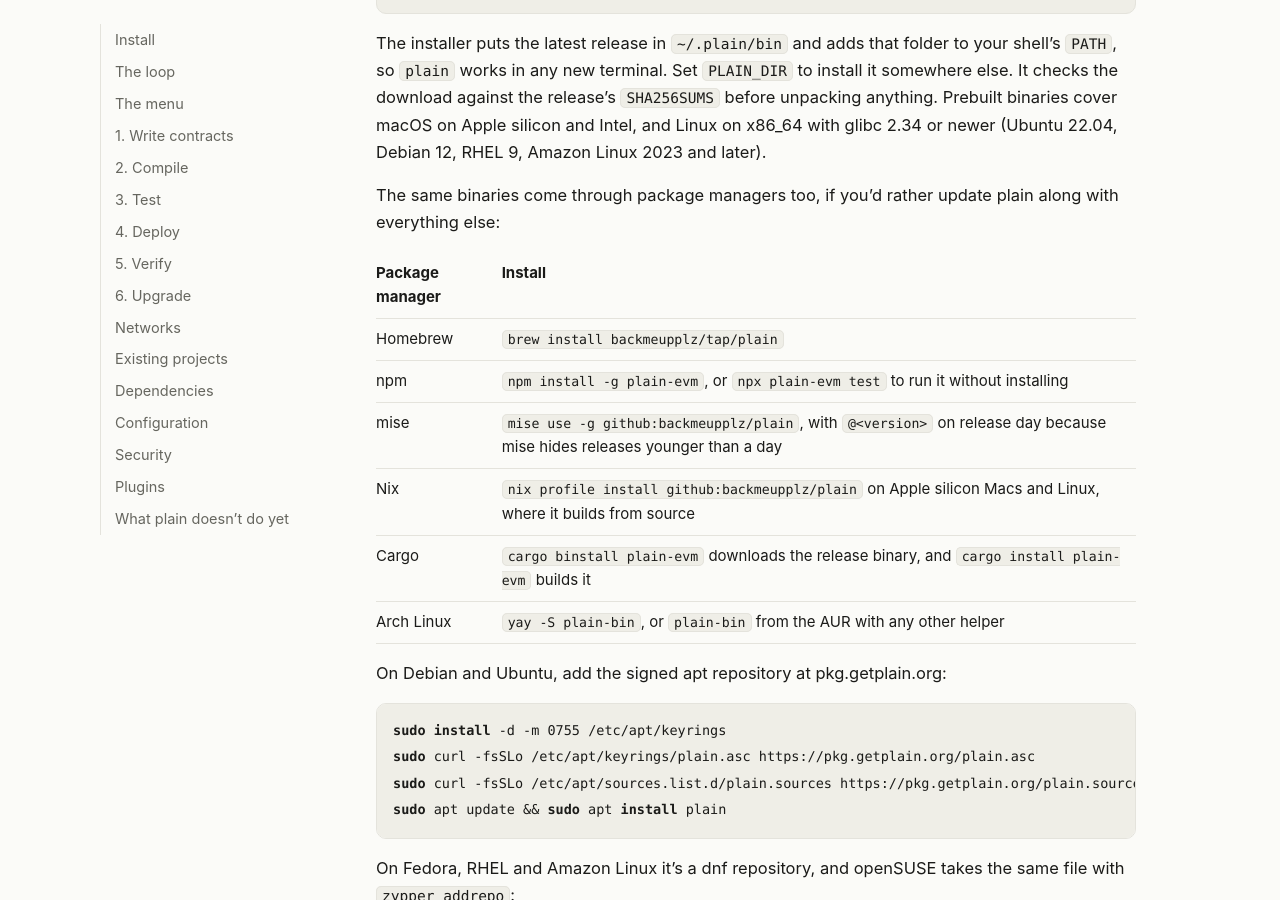
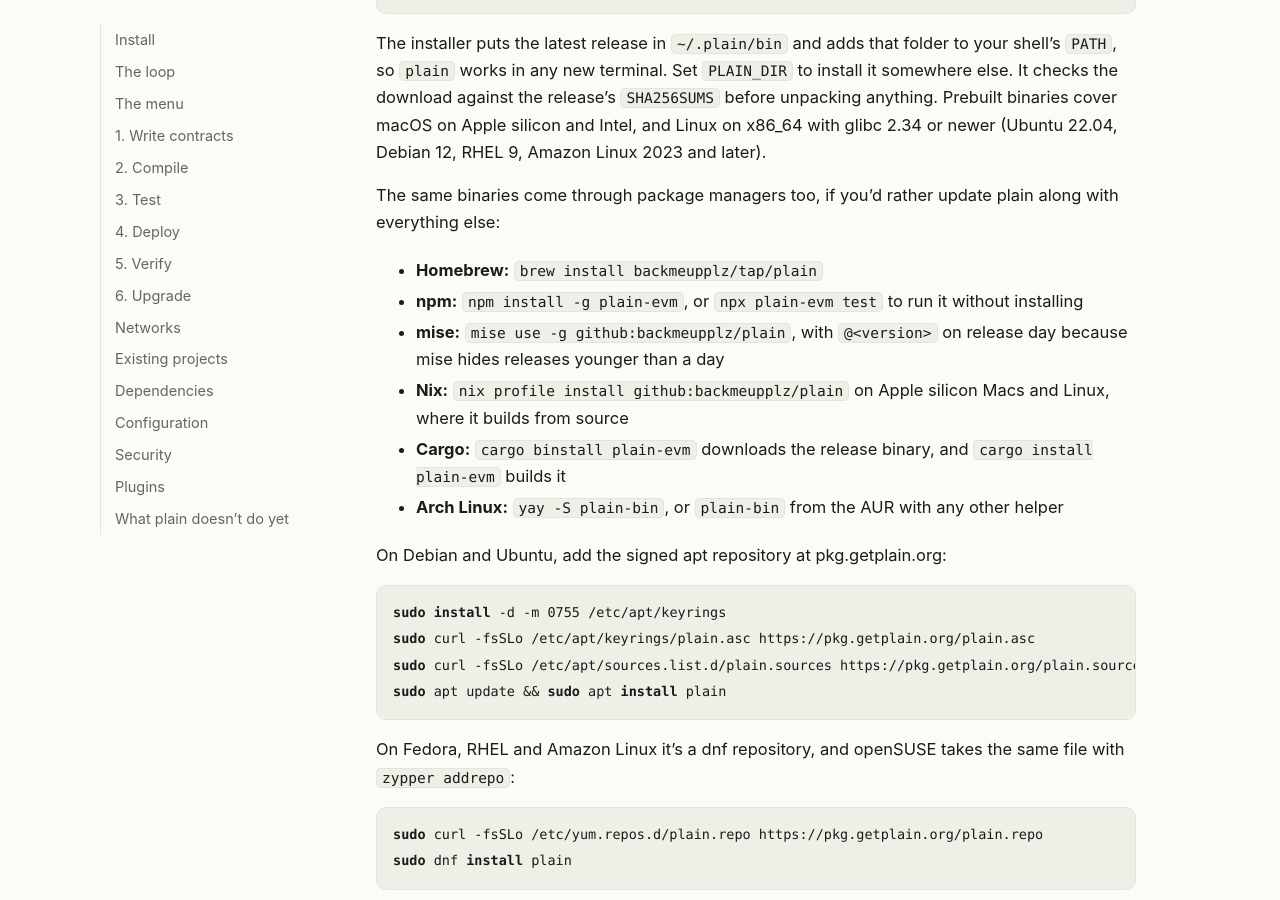
Before and after one commit to backmeupplz/plain, a Jekyll site: the page built from docs/docs/index.md, in a window 1280 px wide and 900 px high, scrolled down 428 px. Built offline with Jekyll 4.4.1, drawn with Linux system fonts in a browser that asks for light colours.

Commit message:
Site: a share card for /docs/, install options as a list (#13)

```diff
--- a/docs/_layouts/docs.html
+++ b/docs/_layouts/docs.html
@@ -17,17 +17,19 @@
 <meta property="og:url" content="https://getplain.org{{ page.url }}">
 <meta property="og:title" content="{{ page.title }}">
 <meta property="og:description" content="{{ page.description }}">
-<meta property="og:image" content="https://getplain.org/og.png">
+<meta property="og:image" content="https://getplain.org{{ page.og_image | default: '/og.png' }}">
 <meta property="og:image:type" content="image/png">
 <meta property="og:image:width" content="1200">
 <meta property="og:image:height" content="630">
-<meta property="og:image:alt" content="plain: Solidity in seconds, not minutes. Editing a test and rerunning the suite takes 0.99 s with plain and 56 s with Foundry, and a build from scratch takes 15 s against 116 s.">
+{% capture og_alt %}{{ page.og_image_alt | default: "plain: Solidity in seconds, not minutes." }}{% endcapture %}
+<meta property="og:image:alt" content="{{ og_alt }}">
 <meta name="twitter:card" content="summary_large_image">
 <meta name="twitter:site" content="@backmeupplz">
 <meta name="twitter:creator" content="@backmeupplz">
 <meta name="twitter:title" content="{{ page.title }}">
 <meta name="twitter:description" content="{{ page.description }}">
-<meta name="twitter:image" content="https://getplain.org/og.png">
+<meta name="twitter:image" content="https://getplain.org{{ page.og_image | default: '/og.png' }}">
+<meta name="twitter:image:alt" content="{{ og_alt }}">
 <style>
 :root {
   --bg: #fbfbf8; --fg: #1b1b19; --muted: #66665f; --line: #e4e3dc; --card: #f3f2ec;
--- a/docs/docs/index.md
+++ b/docs/docs/index.md
@@ -22,14 +24,12 @@
 
 The same binaries come through package managers too, if you'd rather update plain along with everything else:
 
-| Package manager | Install |
-|---|---|
-| Homebrew | `brew install backmeupplz/tap/plain` |
-| npm | `npm install -g plain-evm`, or `npx plain-evm test` to run it without installing |
-| mise | `mise use -g github:backmeupplz/plain`, with `@<version>` on release day because mise hides releases younger than a day |
-| Nix | `nix profile install github:backmeupplz/plain` on Apple silicon Macs and Linux, where it builds from source |
-| Cargo | `cargo binstall plain-evm` downloads the release binary, and `cargo install plain-evm` builds it |
-| Arch Linux | `yay -S plain-bin`, or `plain-bin` from the AUR with any other helper |
+- **Homebrew:** `brew install backmeupplz/tap/plain`
+- **npm:** `npm install -g plain-evm`, or `npx plain-evm test` to run it without installing
+- **mise:** `mise use -g github:backmeupplz/plain`, with `@<version>` on release day because mise hides releases younger than a day
+- **Nix:** `nix profile install github:backmeupplz/plain` on Apple silicon Macs and Linux, where it builds from source
+- **Cargo:** `cargo binstall plain-evm` downloads the release binary, and `cargo install plain-evm` builds it
+- **Arch Linux:** `yay -S plain-bin`, or `plain-bin` from the AUR with any other helper
 
 On Debian and Ubuntu, add the signed apt repository at pkg.getplain.org:
 
```
Also changed, not shown: other parts of docs/docs/index.md (+2 -0 lines), docs/og-docs.png (added), 1 other file.
